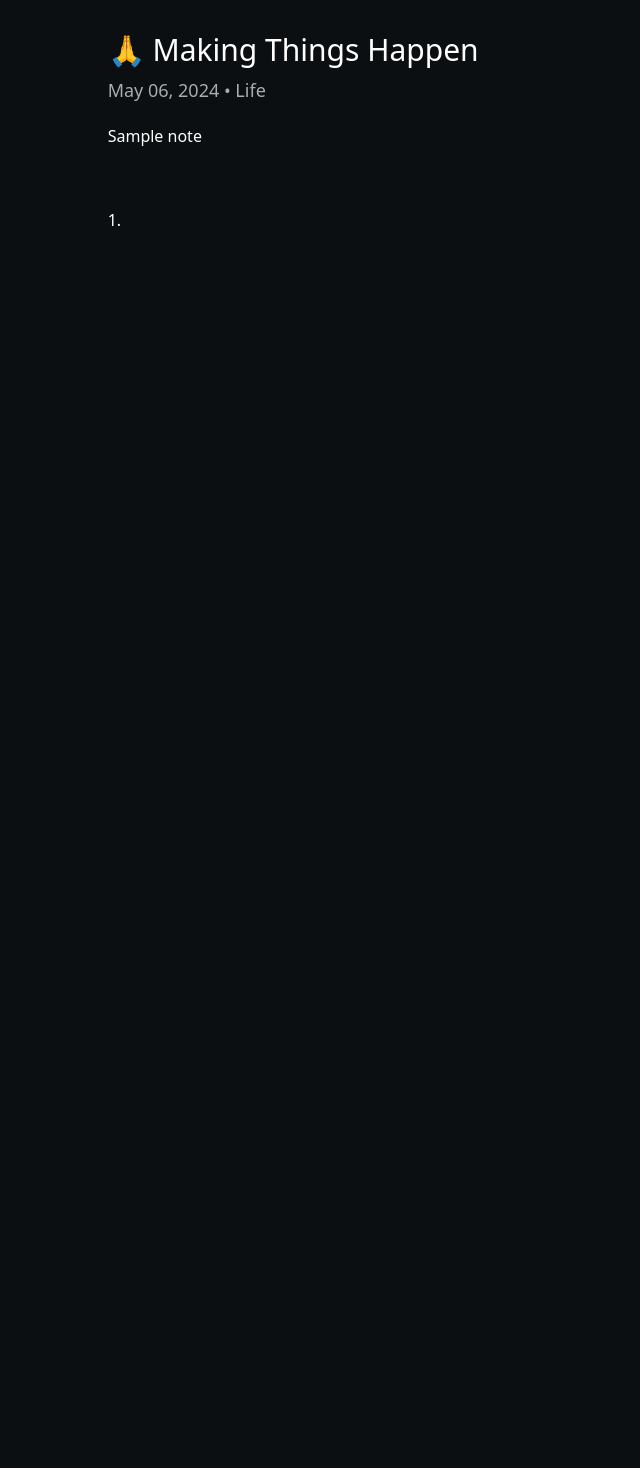
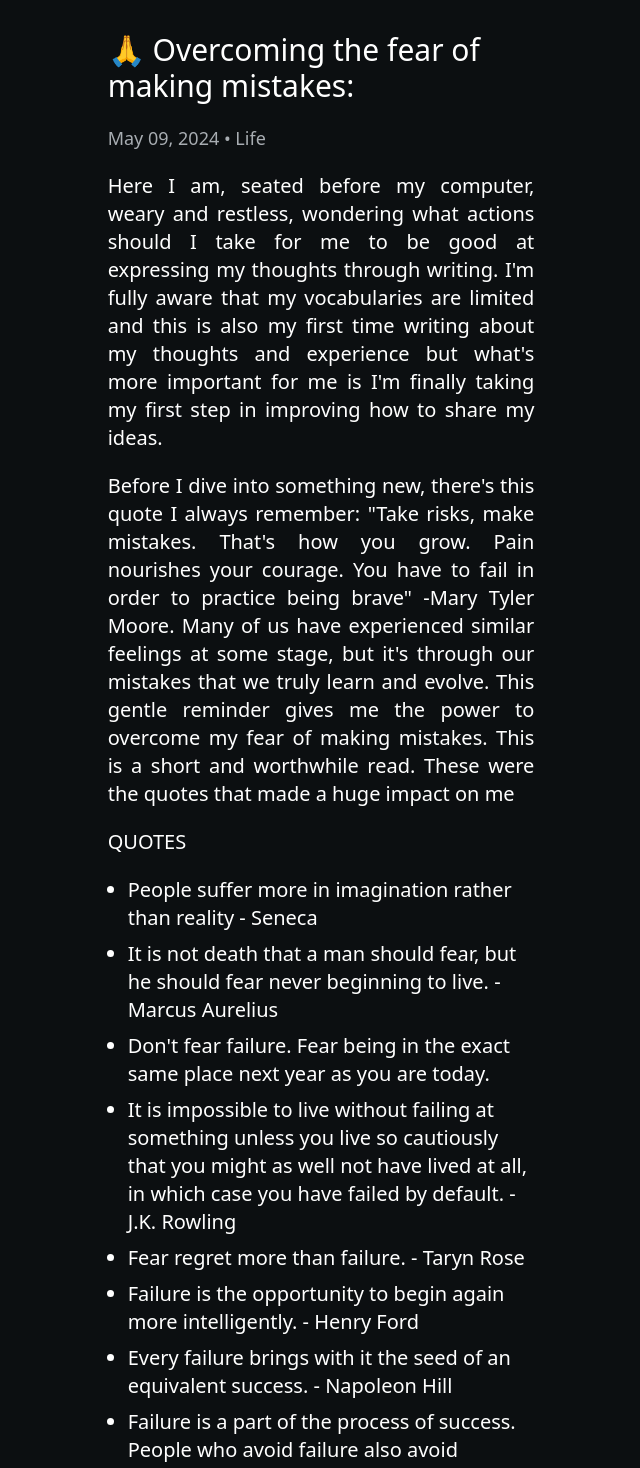
Before and after one commit to Yukihira2k/blog-post-project, a React (Vite) app: page /Bringing-back-the-momentum in a window 1280 px wide. Shown: the part 140-1608 px from the top of the page, without its empty margins (319-959 px from the left). Before the commit the page ends 800 px from the top, so only its background shows below. Built offline with nearby package versions, Linux system fonts and the light colour scheme.

Commit message:
added some blog post

```diff
--- a/src/Components/Pages/Momentum.jsx
+++ b/src/Components/Pages/Momentum.jsx
@@ -1,29 +1,61 @@
 import NavBar from "../NavBar"
+import Footer from "../Footer"
 
 
 const Momentum = () => {
   return (
     <> <NavBar/>
-    <section className="flex justify-center my-24 h-[60vh]">
+    <section className="flex justify-center my-24 ">
     <div className="text-white w-full mx-10  sm:mx-0 sm:w-[60%] lg:[70%] xl:w-1/3 text-justify">
-     <h1 className="text-white text-3xl">🙏 Making Things Happen</h1>
-     <p className="mt-2 text-lg text-customGray">May 06, 2024 • Life</p>
+     <h1 className="text-white text-3xl text-left">🙏 Overcoming the fear of making mistakes:
+</h1>
+     <p className="mt-5 text-lg text-customGray">May 09, 2024 • Life</p>
 
-    <div className="py-5 gap-5">
-      <p className="pb-5">Sample note</p>
+    <div className="py-5 gap-5 text-xl">
+      <p className="pb-5">Here I am, seated before my computer, weary and restless, wondering what
+       actions should I take for me to be good at expressing my thoughts through writing. I'm fully
+        aware that my vocabularies are limited and this is also my first time writing about my thoughts
+         and experience but what&apos;s more important for me is I&apos;m finally taking my first step in improving
+          how to share my ideas.</p>
+
+      <p>Before I dive into something new, there&apos;s this quote I always
+        remember: &quot;Take risks, make mistakes. That&apos;s how you grow. Pain nourishes your courage. You have
+         to fail in order to practice being brave&quot; -Mary Tyler Moore. Many of
+          us have experienced similar feelings at some stage, but it&apos;s through
+           our mistakes that we truly learn and evolve. This gentle reminder
+            gives me the power to overcome my fear of making mistakes. This is
+             a short and worthwhile read. These were the quotes that made a
+             huge impact on me</p>
+      </div>
+
+      <h2 className="text-xl">QUOTES</h2>
+
+     <div className="my-5 text-xl">
+      <ul className="list-disc list-outside text-left w-auto ml-5">
+        <li className="pb-2">People suffer more in imagination rather than reality - Seneca</li>
+        <li className="pb-2">It is not death that a man should fear, but he should fear never beginning to live. - Marcus Aurelius </li>
+        <li className="pb-2">Don&apos;t fear failure. Fear being in the exact same place next year as you are today.</li>
+        <li className="pb-2">It is impossible to live without failing at something unless you live so cautiously that you might as well not have lived at all, in which case you have failed by default. - J.K. Rowling</li>
+        <li className="pb-2">Fear regret more than failure. - Taryn Rose</li>
+        <li className="pb-2">Failure is the opportunity to begin again more intelligently. - Henry Ford</li>
+        <li className="pb-2">Every failure brings with it the seed of an equivalent success. - Napoleon Hill</li>
+        <li className="pb-2">Failure is a part of the process of success. People who avoid failure also avoid success. - Robert T. Kiyosaki</li>
+        <li className="pb-2">Failure is not fatal, but failure to change might be. - John Wooden</li>
+        <li className="pb-2">The master has failed more times than the beginner has even tried. - Stephen McCranie</li>
+
+      </ul>
+     </div>
 
 
-   </div>
 
-     <div>
-      <ol className="list-decimal list-inside my-5">
-        <li></li>
+     <div className="border-t-2 border-white text-xl">
+      <p className="mt-5">Thanks for reading my 7am random blog post project! I hope you enjoyed this post, stay tuned to read future posts like this one.  </p>
 
-      </ol>
      </div>
     </div>
+
     </section>
-
+    <Footer/>
     </>
   )
 }
```
